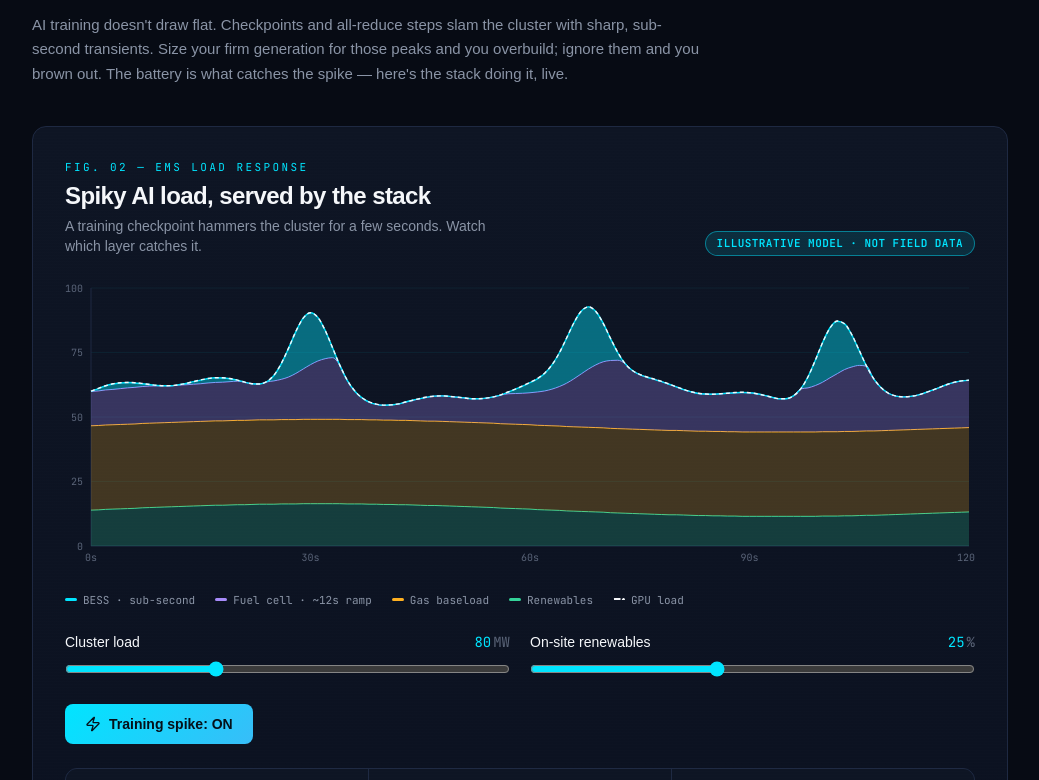
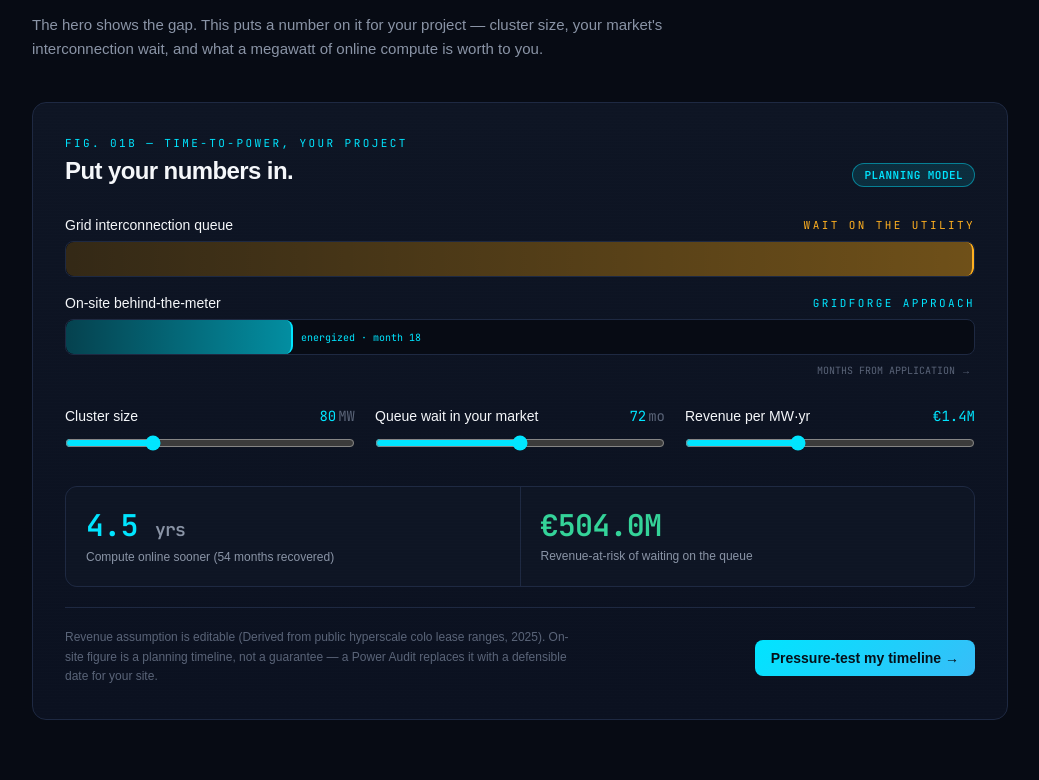
Before and after one commit to iceccarelli/GridForge-AI, a Next.js app: page / in a window 1280 px wide. Shown: the part 2580-3360 px from the top of the page, without its empty margins (120-1159 px from the left). Built offline with nearby package versions, Linux system fonts and the light colour scheme; a web font is replaced by a local one.

Commit message:
feat: interactive time-to-power comparator

```diff
--- a/app/page.tsx
+++ b/app/page.tsx
@@ -16,6 +16,7 @@ import {
 import { openAudit } from "@/lib/ui";
 import { TimeToPower } from "@/components/TimeToPower";
 import { LoadSimulator } from "@/components/LoadSimulator";
+import { TimeToPowerComparator } from "@/components/TimeToPowerComparator";
 import {
   MARKET_STATS,
   PROBLEM_CARDS,
@@ -255,6 +256,20 @@ export default function Home() {
             })}
           </div>
         </div>
+      </section>
+
+      {/* ============== COMPARATOR ============== */}
+      <section id="comparator" className="max-w-5xl mx-auto px-6 pt-20 pb-4">
+        <div className="max-w-2xl mb-10">
+          <div className="eyebrow mb-3">QUANTIFY THE GAP</div>
+          <h2 className="section-title">What is the queue costing you?</h2>
+          <p className="text-mute text-[15px] leading-relaxed mt-4">
+            The hero shows the gap. This puts a number on it for your project —
+            cluster size, your market&apos;s interconnection wait, and what a
+            megawatt of online compute is worth to you.
+          </p>
+        </div>
+        <TimeToPowerComparator />
       </section>
 
       {/* ============== DEMONSTRATION ============== */}
--- /dev/null
+++ b/components/TimeToPowerComparator.tsx
@@ -0,0 +1,195 @@
+"use client";
+
+import React, { useMemo, useState } from "react";
+import { motion } from "framer-motion";
+import { COMPARATOR } from "@/lib/site";
+import { openAudit } from "@/lib/ui";
+
+/**
+ * Interactive Time-to-Power comparator.
+ *
+ * The hero animation makes the gap visceral; this lets a prospect quantify it
+ * for THEIR project. Dial in cluster size and the interconnection wait in their
+ * market, and it computes months recovered and the revenue-at-risk of waiting.
+ *
+ * The revenue figure is an explicit, editable ASSUMPTION (anchored to public
+ * colo lease ranges, labeled as such) — not a quote and not a GridForge result.
+ * onSiteMonths is a planning figure from COMPARATOR, not a guarantee.
+ */
+export function TimeToPowerComparator() {
+  const [mw, setMW] = useState<number>(COMPARATOR.defaultMW);
+  const [queueMonths, setQueueMonths] = useState<number>(COMPARATOR.defaultQueueMonths);
+  const [revPerMW, setRevPerMW] = useState<number>(COMPARATOR.defaultRevPerMWYear);
+
+  const m = useMemo(() => {
+    const onSite = COMPARATOR.onSiteMonths;
+    const saved = Math.max(0, queueMonths - onSite);
+    const years = saved / 12;
+    const revAtRisk = mw * (saved / 12) * revPerMW;
+    const span = Math.max(queueMonths, onSite, 1);
+    return {
+      onSite,
+      saved,
+      years,
+      revAtRisk,
+      queueFrac: queueMonths / span,
+      onSiteFrac: onSite / span,
+    };
+  }, [mw, queueMonths, revPerMW]);
+
+  return (
+    <div className="panel p-6 sm:p-8 relative overflow-hidden">
+      <div className="scanline absolute inset-0 pointer-events-none" />
+
+      <div className="flex flex-wrap items-end justify-between gap-4 mb-7 relative">
+        <div>
+          <div className="eyebrow">FIG. 01B — TIME-TO-POWER, YOUR PROJECT</div>
+          <h3 className="text-xl sm:text-2xl font-semibold tracking-tight mt-1">
+            Put your numbers in.
+          </h3>
+        </div>
+        <span className="pill pill-progress shrink-0">PLANNING MODEL</span>
+      </div>
+
+      {/* Bars */}
+      <div className="relative mb-7">
+        <Bar
+          label="Grid interconnection queue"
+          sub="wait on the utility"
+          frac={m.queueFrac}
+          marker={`energized · month ${queueMonths}`}
+          tone="queue"
+        />
+        <div className="h-4" />
+        <Bar
+          label="On-site behind-the-meter"
+          sub="GridForge approach"
+          frac={m.onSiteFrac}
+          marker={`energized · month ${m.onSite}`}
+          tone="power"
+        />
+        <div className="data text-[10px] text-faint mt-2 px-1 text-right">
+          MONTHS FROM APPLICATION →
+        </div>
+      </div>
+
+      {/* Controls */}
+      <div className="grid sm:grid-cols-3 gap-5">
+        <Slider
+          label="Cluster size" value={mw} unit="MW"
+          min={COMPARATOR.mwRange[0]} max={COMPARATOR.mwRange[1]} step={5}
+          onChange={setMW}
+        />
+        <Slider
+          label="Queue wait in your market" value={queueMonths} unit="mo"
+          min={COMPARATOR.queueRange[0]} max={COMPARATOR.queueRange[1]} step={3}
+          onChange={setQueueMonths}
+        />
+        <Slider
+          label="Revenue per MW·yr" value={revPerMW} unit="" money
+          min={400_000} max={3_000_000} step={100_000}
+          onChange={setRevPerMW}
+        />
+      </div>
+
+      {/* Deltas */}
+      <div className="grid grid-cols-1 sm:grid-cols-2 gap-px mt-7 bg-line rounded-xl overflow-hidden border border-line">
+        <div className="bg-panel p-5">
+          <div className="data text-3xl font-semibold tracking-tight text-power">
+            {m.years.toFixed(1)} <span className="text-lg text-mute">yrs</span>
+          </div>
+          <div className="text-[12px] text-mute mt-1">
+            Compute online sooner ({m.saved} months recovered)
+          </div>
+        </div>
+        <div className="bg-panel p-5">
+          <div className="data text-3xl font-semibold tracking-tight text-verified">
+            {fmtMoney(m.revAtRisk)}
+          </div>
+          <div className="text-[12px] text-mute mt-1">
+            Revenue-at-risk of waiting on the queue
+          </div>
+        </div>
+      </div>
+
+      <div className="mt-5 pt-5 border-t border-line flex flex-wrap items-center justify-between gap-3">
+        <p className="text-xs text-faint max-w-lg leading-relaxed">
+          Revenue assumption is editable ({COMPARATOR.revSource}). On-site figure
+          is a planning timeline, not a guarantee — a Power Audit replaces it with
+          a defensible date for your site.
+        </p>
+        <button onClick={() => openAudit("comparator")} className="btn-primary px-4 py-2 rounded-lg text-sm">
+          Pressure-test my timeline →
+        </button>
+      </div>
+    </div>
+  );
+}
+
+function Bar({
+  label, sub, frac, marker, tone,
+}: {
+  label: string; sub: string; frac: number; marker: string; tone: "queue" | "power";
+}) {
+  const color = tone === "power" ? "var(--power)" : "var(--queue)";
+  return (
+    <div>
+      <div className="flex items-center justify-between mb-1.5">
+        <span className="text-sm font-medium text-ghost">{label}</span>
+        <span className={`eyebrow ${tone === "queue" ? "eyebrow-queue" : ""} text-[10px]`}>{sub}</span>
+      </div>
+      <div className="relative h-9 rounded-lg bg-[#070b14] border border-line overflow-hidden">
+        <motion.div
+          className="absolute inset-y-0 left-0 rounded-lg"
+          style={{
+            background:
+              tone === "power"
+                ? "linear-gradient(90deg, rgba(0,229,255,0.25), rgba(0,229,255,0.6))"
+                : "linear-gradient(90deg, rgba(255,176,32,0.18), rgba(255,176,32,0.42))",
+            borderRight: `2px solid ${color}`,
+          }}
+          animate={{ width: `${Math.min(frac, 1) * 100}%` }}
+          transition={{ duration: 0.5, ease: [0.23, 1, 0.32, 1] }}
+        />
+        <div
+          className="absolute inset-y-0 flex items-center pointer-events-none"
+          style={{ left: `calc(${Math.min(frac, 1) * 100}% + 8px)`, maxWidth: "48%" }}
+        >
+          <span className="data text-[10px] whitespace-nowrap" style={{ color }}>{marker}</span>
+        </div>
+      </div>
+    </div>
+  );
+}
+
+function Slider({
+  label, value, unit, min, max, step, onChange, money,
+}: {
+  label: string; value: number; unit: string;
+  min: number; max: number; step: number; onChange: (v: number) => void; money?: boolean;
+}) {
+  return (
+    <label className="block">
+      <div className="flex items-center justify-between mb-2">
+        <span className="text-sm text-ghost">{label}</span>
+        <span className="data text-power text-sm">
+          {money ? fmtMoney(value) : value}
+          {unit && <span className="text-faint ml-0.5">{unit}</span>}
+        </span>
+      </div>
+      <input
+        type="range" min={min} max={max} step={step} value={value}
+        onChange={(e) => onChange(Number(e.target.value))}
+        className="w-full accent-[#00E5FF] cursor-pointer"
+        aria-label={label}
+      />
+    </label>
+  );
+}
+
+function fmtMoney(n: number): string {
+  if (n >= 1_000_000_000) return `€${(n / 1_000_000_000).toFixed(2)}B`;
+  if (n >= 1_000_000) return `€${(n / 1_000_000).toFixed(1)}M`;
+  if (n >= 1_000) return `€${Math.round(n / 1_000)}k`;
+  return `€${Math.round(n)}`;
+}
```
